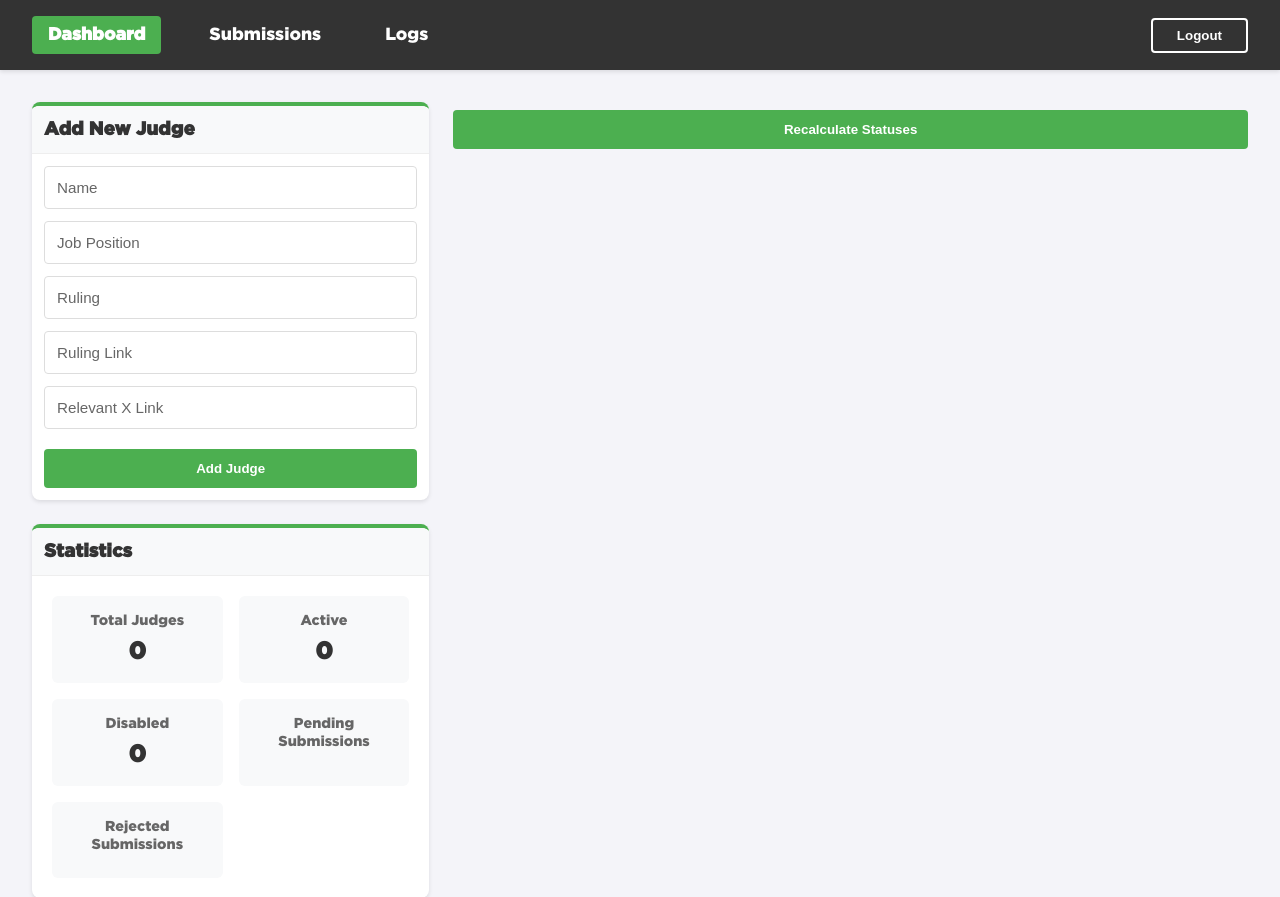
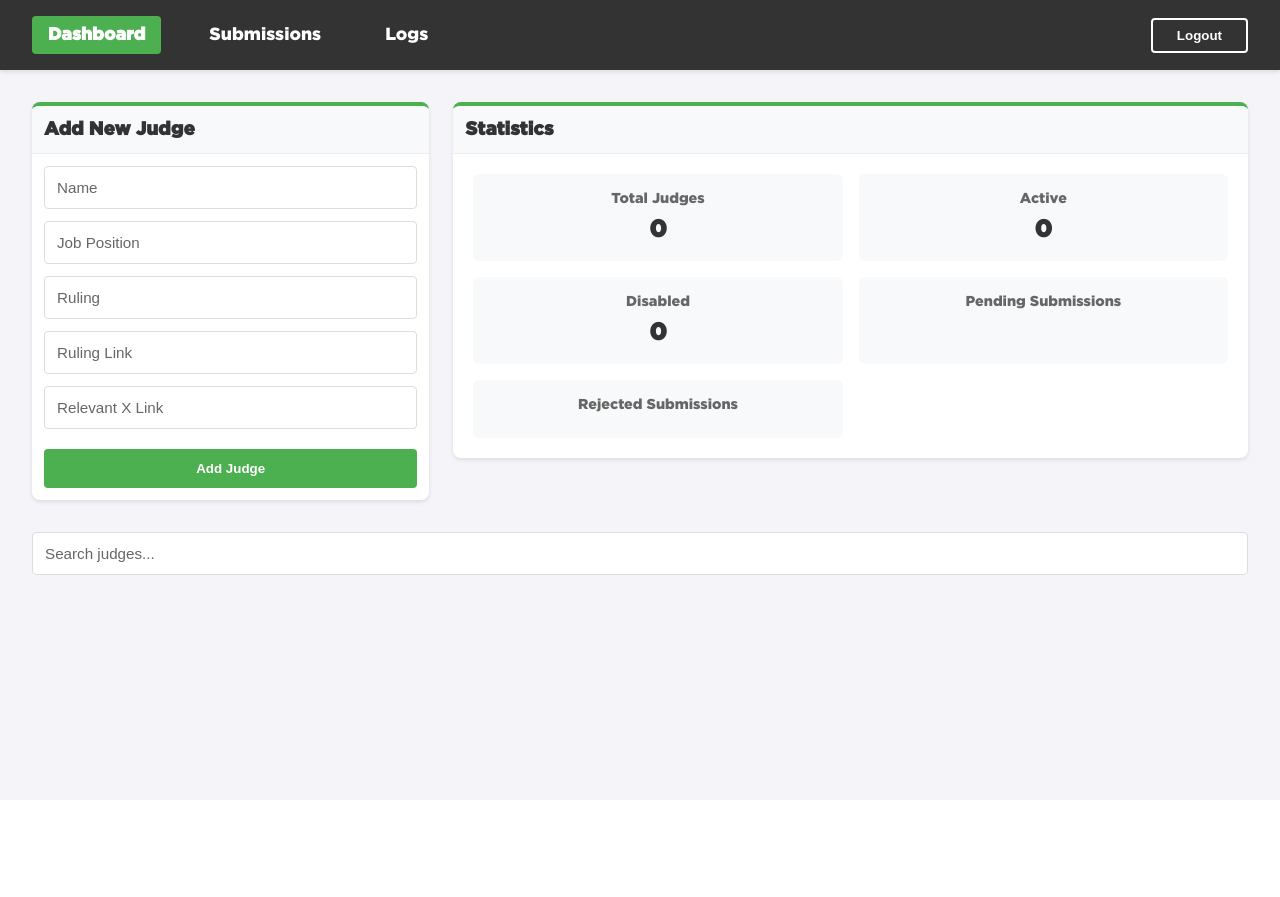
Before and after one commit to mikl0s/JAI, a Flask app: page /admin in a window 1280 px wide. Shown: the top 897 px of the page. After the commit the page ends 575 px from the top, so only its background shows below. Run offline with Flask 3, Linux system fonts and the light colour scheme; the visitor is signed in with stand-in values (Sample User, id 1); data that the repository does not hold is empty; parts of the project's set-up code (start-up, migrations or seed data) failed here and were passed over.

Commit message:
Admin design update

```diff
--- a/templates/admin.html
+++ b/templates/admin.html
@@ -41,11 +41,6 @@
                         </form>
                     </div>
                 </div>
-            </div>
-            <div class="recalculate-button-container">
-                <form method="post" action="{{ url_for('recalculate_status') }}">
-                    <button type="submit" class="btn btn-warning">Recalculate Statuses</button>
-                </form>
             </div>
 
             <div class="stats-card">
```
